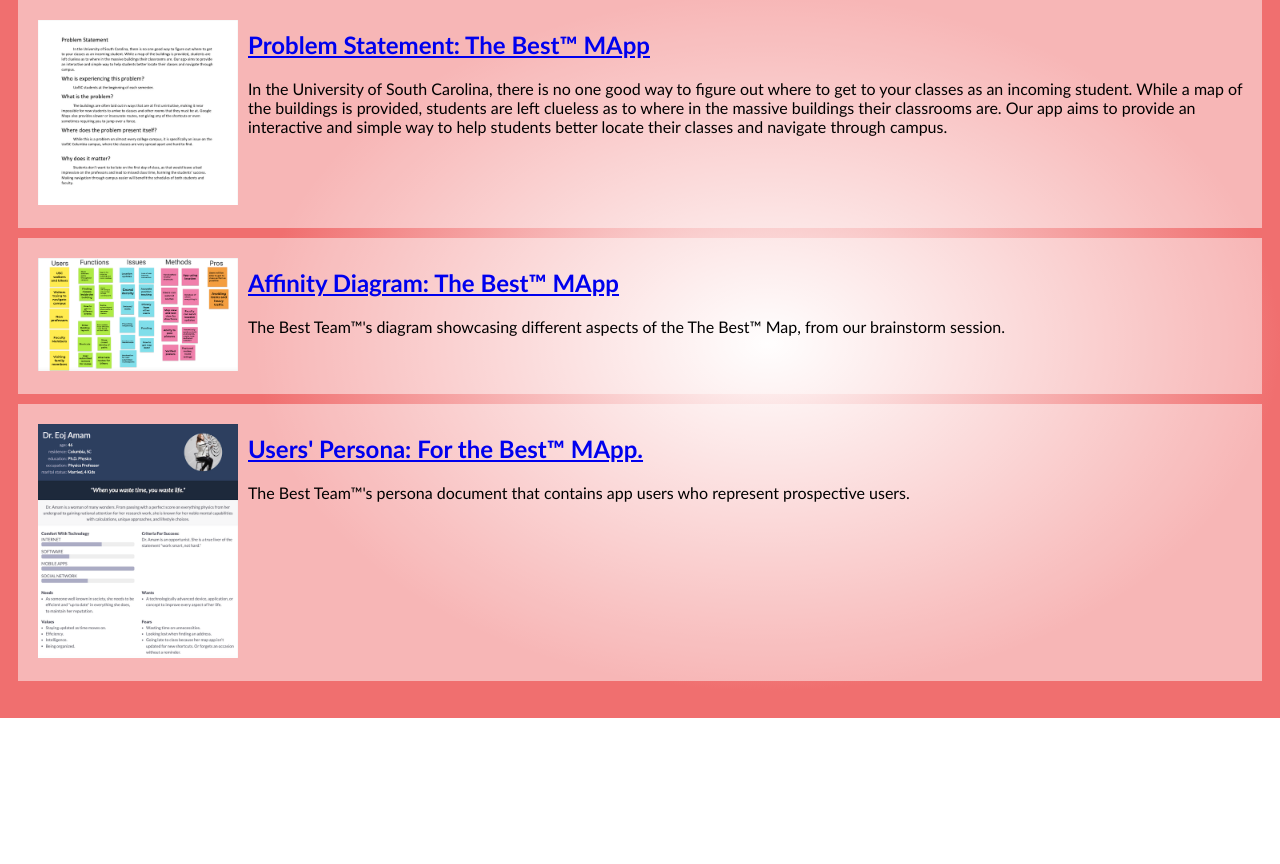
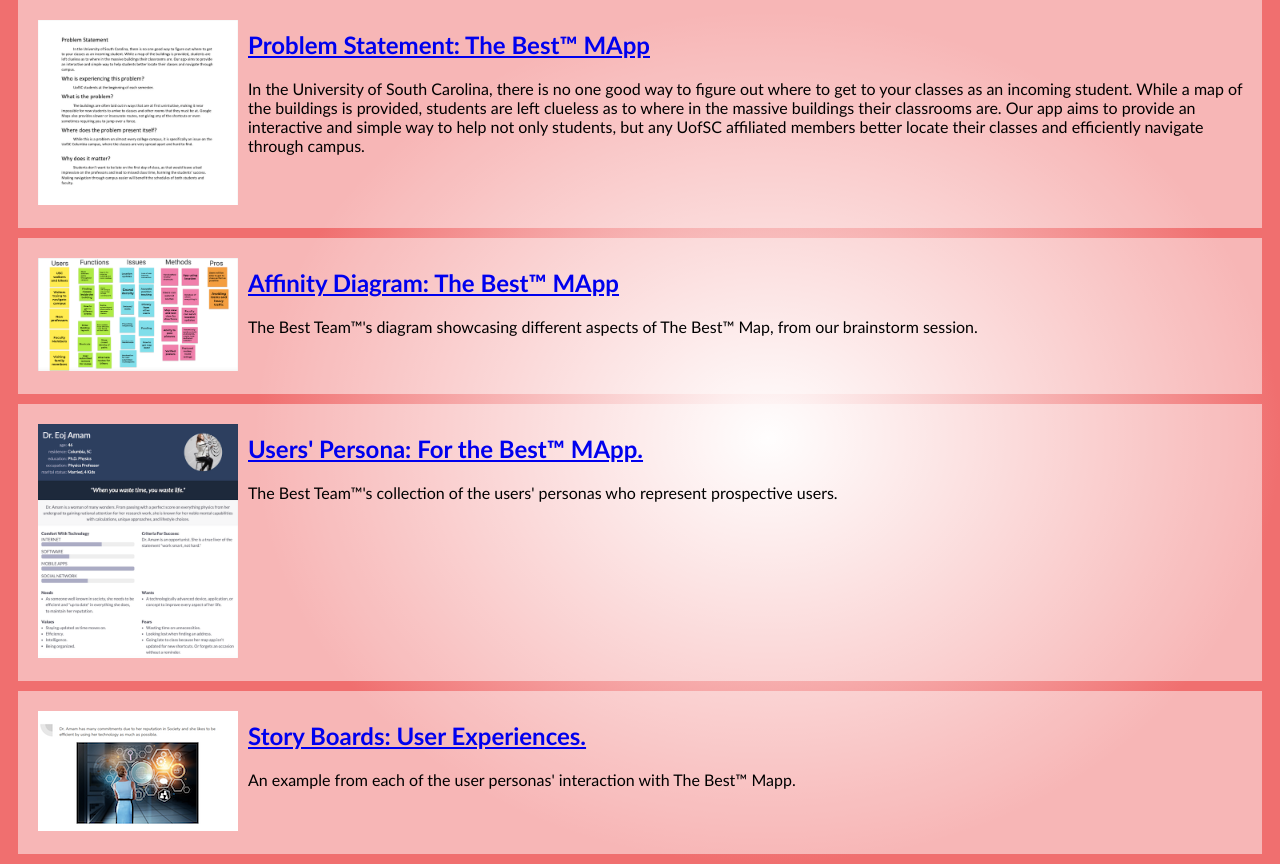
Before and after one commit to darssan-eswar/bestMapp-prototype, a plain HTML site: page index.html in a window 1280 px wide. Shown: the part 82-946 px from the top of the page. Before the commit the page ends 800 px from the top, so only its background shows below. Drawn offline with Linux system fonts and the light colour scheme.

Commit message:
Add files via upload

```diff
--- a/index.html
+++ b/index.html
@@ -15,7 +15,7 @@
                 <section class="ass-details">
                     <h2><a href="Files/TeamProblemStatement.pdf" target="_blank" rel="noopener noreferrer">Problem Statement: The Best™ MApp</h2></a>
                     <p>
-                        In the University of South Carolina, there is no one good way to figure out where to get to your classes as an incoming student. While a map of the buildings is provided, students are left clueless as to where in the massive buildings their classrooms are. Our app aims to provide an interactive and simple way to help students better locate their classes and navigate through campus.
+                        In the University of South Carolina, there is no one good way to figure out where to get to your classes as an incoming student. While a map of the buildings is provided, students are left clueless as to where in the massive buildings their classrooms are. Our app aims to provide an interactive and simple way to help not only students, but any UofSC affiliated members better locate their classes and efficiently navigate through campus.
                     </p>
                 </section>
         </section>
@@ -26,7 +26,7 @@
                 <section class="ass-details">
                     <h2><a href="Files/TeamAffinityDiagram.pdf" target="_blank" rel="noopener noreferrer">Affinity Diagram: The Best™ MApp</h2></a>
                     <p>
-                        The Best Team™'s diagram showcasing different aspects of the The Best™ Map, from our brainstorm session.
+                        The Best Team™'s diagram showcasing different aspects of The Best™ Map, from our brainstorm session.
                     </p>
                 </section>
         </section>
@@ -37,7 +37,18 @@
                 <section class="ass-details">
                     <h2><a href="Files/TeamPersonas.pdf" target="_blank" rel="noopener noreferrer">Users' Persona: For the Best™ MApp.</h2></a>
                     <p>
-                        The Best Team™'s persona document that contains app users who represent prospective users.
+                        The Best Team™'s collection of the users' personas who represent prospective users.
+                    </p>
+                </section>
+        </section>
+
+        <!-- Story Board Assignment -->
+        <section class="assignment">
+            <a href="Files/TeamStoryBoards.pdf" target="_blank" rel="noopener noreferrer"><img src="Images/TBT StoryBoard.png"></a>
+                <section class="ass-details">
+                    <h2><a href="Files/TeamStoryBoards.pdf" target="_blank" rel="noopener noreferrer">Story Boards: User Experiences.</h2></a>
+                    <p>
+                        An example from each of the user personas' interaction with The Best™ Mapp.
                     </p>
                 </section>
         </section>
```
Also changed, not shown: Images/TBT StoryBoard.png (added), 1 other file.
